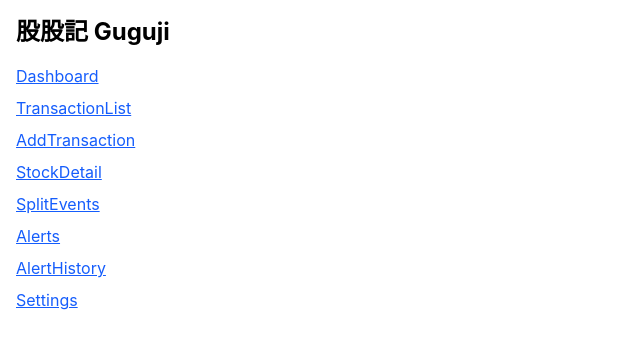
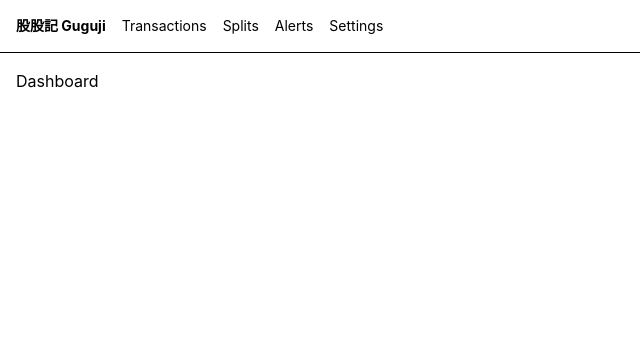
Before and after one commit to kevin1kevin1k/Guguji, a React (Vite) app: page / in a window 1280 px wide. Shown: the top 348 px of the page, without its empty margins (0-640 px from the left). Built offline with nearby package versions, Linux system fonts and the light colour scheme.

Commit message:
feat: add react-router-dom and basic routing

```diff
--- a/package.json
+++ b/package.json
@@ -31,6 +31,7 @@
     "idb": "^8.0.3",
     "react": "^19.2.5",
     "react-dom": "^19.2.5",
+    "react-router-dom": "^7.14.0",
     "recharts": "^3.8.1"
   }
 }
--- a/src/App.tsx
+++ b/src/App.tsx
@@ -1,3 +1,4 @@
+import { BrowserRouter, Routes, Route, Link } from 'react-router-dom'
 import Dashboard from './pages/Dashboard'
 import TransactionList from './pages/TransactionList'
 import AddTransaction from './pages/AddTransaction'
@@ -7,28 +8,29 @@ import Alerts from './pages/Alerts'
 import AlertHistory from './pages/AlertHistory'
 import Settings from './pages/Settings'
 
-const PAGES = [
-  { name: 'Dashboard', component: Dashboard },
-  { name: 'TransactionList', component: TransactionList },
-  { name: 'AddTransaction', component: AddTransaction },
-  { name: 'StockDetail', component: StockDetail },
-  { name: 'SplitEvents', component: SplitEvents },
-  { name: 'Alerts', component: Alerts },
-  { name: 'AlertHistory', component: AlertHistory },
-  { name: 'Settings', component: Settings },
-]
-
 export default function App() {
   return (
-    <div className="p-4">
-      <h1 className="text-2xl font-bold mb-4">股股記 Guguji</h1>
-      <ul className="space-y-2">
-        {PAGES.map(({ name }) => (
-          <li key={name} className="text-blue-600 underline cursor-pointer">
-            {name}
-          </li>
-        ))}
-      </ul>
-    </div>
+    <BrowserRouter>
+      <nav className="p-4 border-b flex gap-4 text-sm">
+        <Link to="/" className="font-bold">股股記 Guguji</Link>
+        <Link to="/transactions">Transactions</Link>
+        <Link to="/split-events">Splits</Link>
+        <Link to="/alerts">Alerts</Link>
+        <Link to="/settings">Settings</Link>
+      </nav>
+      <main className="p-4">
+        <Routes>
+          <Route path="/" element={<Dashboard />} />
+          <Route path="/transactions" element={<TransactionList />} />
+          <Route path="/transactions/new" element={<AddTransaction />} />
+          <Route path="/transactions/:id/edit" element={<AddTransaction />} />
+          <Route path="/stocks/:ticker" element={<StockDetail />} />
+          <Route path="/split-events" element={<SplitEvents />} />
+          <Route path="/alerts" element={<Alerts />} />
+          <Route path="/alert-history" element={<AlertHistory />} />
+          <Route path="/settings" element={<Settings />} />
+        </Routes>
+      </main>
+    </BrowserRouter>
   )
 }
```
Also changed, not shown: 1 other file (tests, documents, lock files or other folders).
